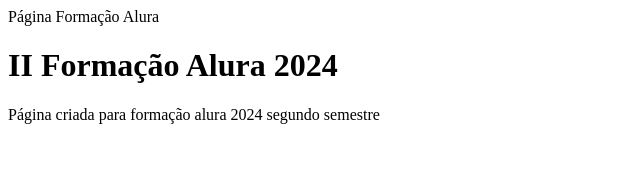
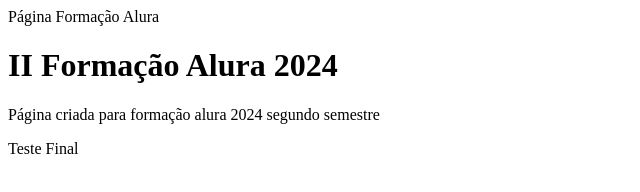
Before and after one commit to TFS30/Forma-o-Alura, a plain HTML site: page index.html in a window 1280 px wide. Shown: the full height of the page, 0-640 px from the left. Drawn offline with Linux system fonts and the light colour scheme.

Commit message:
Versão 3.3

```diff
--- a/index.html
+++ b/index.html
@@ -3,3 +3,5 @@
 <h1>II Formação Alura 2024</h1>
 
 <p>Página criada para formação alura 2024 segundo semestre</p>
+
+<p>Teste Final</p>
```
